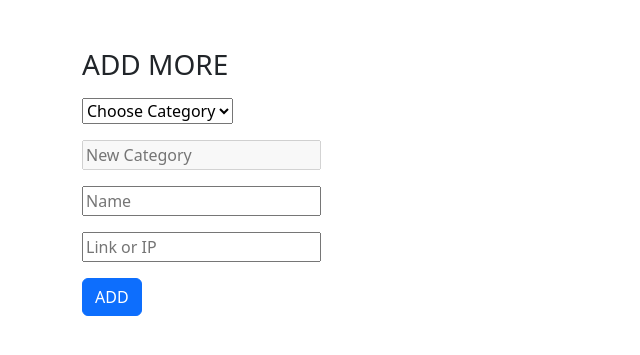
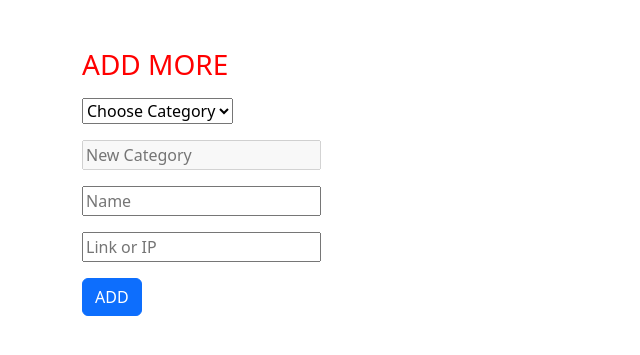
Before and after one commit to tiagorfilipe22/myFirstWebApp, a Flask app: page /add in a window 1280 px wide. Shown: the part 102-457 px from the top of the page, without its empty margins (0-640 px from the left). Run offline with Flask 3, Linux system fonts and the light colour scheme; some libraries are stand-ins or nearby versions.

Commit message:
before branch

```diff
--- a/static/styles.css
+++ b/static/styles.css
@@ -1,9 +1,11 @@
-body {
-    background-color: blue;
-  }
-
-
-
   a:hover {
     font-weight: bold;
   }
+
+  body {
+    background-color: white;
+  }
+
+  h1, h2, h3, h4, h5, h6 {
+    color: red;
+  }
--- a/templates/layout.html
+++ b/templates/layout.html
@@ -5,11 +5,13 @@
         <meta charset="utf-8">
         <meta name="viewport" content="initial-scake=1, width=device-width">
 
-        <link rel="stylesheet" href=".\static\styles.css">
-        <script src=".\static\script.js"></script>
+
         <!-- http://getbootstrap.com/docs/5.3/ -->
         <link href="https://cdn.jsdelivr.net/npm/bootstrap@5.3.3/dist/css/bootstrap.min.css" rel="stylesheet" integrity="sha384-QWTKZyjpPEjISv5WaRU9OFeRpok6YctnYmDr5pNlyT2bRjXh0JMhjY6hW+ALEwIH" crossorigin="anonymous">
         <script src="https://cdn.jsdelivr.net/npm/bootstrap@5.3.3/dist/js/bootstrap.bundle.min.js" integrity="sha384-YvpcrYf0tY3lHB60NNkmXc5s9fDVZLESaAA55NDzOxhy9GkcIdslK1eN7N6jIeHz" crossorigin="anonymous"></script>
+
+        <link rel="stylesheet" href=".\static\styles.css">
+        <script src=".\static\script.js"></script>
 
 
         <title>TR22: {% block title %}{% endblock %}</title>
```
Also changed, not shown: 2 other files.
